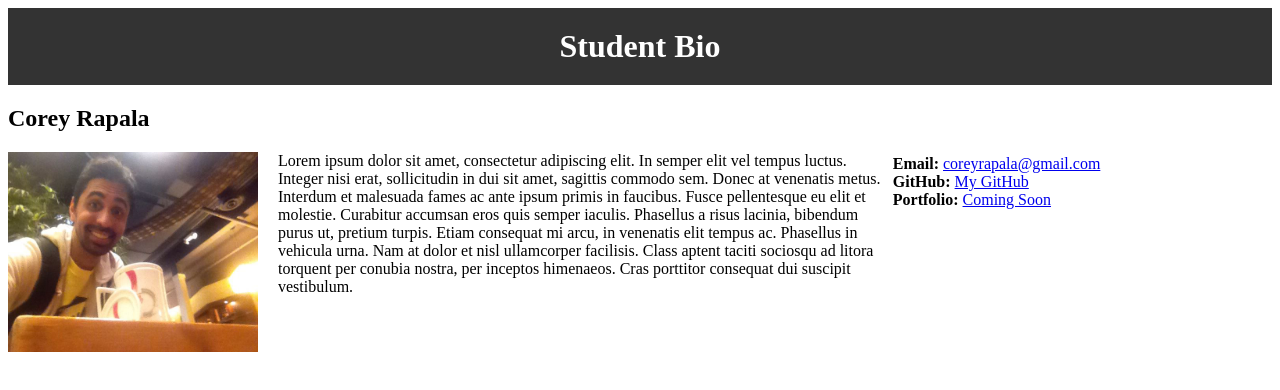
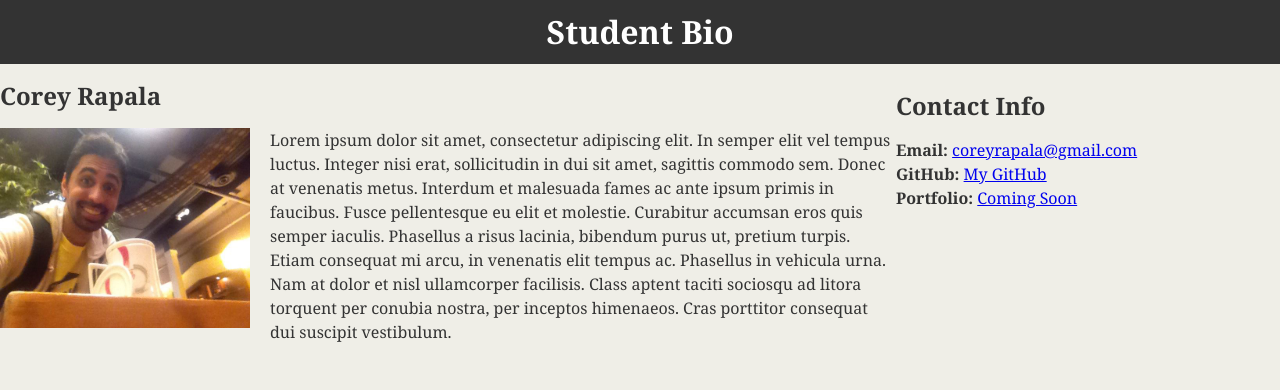
Before and after one commit to crudd03/improved-fortnight, a plain HTML site: page index.html in a window 1280 px wide. Drawn offline with Linux system fonts and the light colour scheme.

Commit message:
further modifications

```diff
--- a/index.html
+++ b/index.html
@@ -24,6 +24,7 @@
 
     <section id="contact-info">
     <!-- Contact Info -->
+    <h2>Contact Info</h2>
     <!-- E-mail link -->
     <strong>Email: </strong><a href="mailto:coreyrapala@gmail.com">coreyrapala@gmail.com</a>
     <br>
--- a/style.css
+++ b/style.css
@@ -6,10 +6,20 @@ h1 {
     padding: 20px 0;
 }
 
+body {
+    padding: 0;
+    margin: 0;
+    font-family: Georgia, "Times New Roman", Times, serif;
+    font-size: 16px;
+    line-height: 150%;
+    color: #333;
+    background: #efeee7;
+  }
+
 #main-bio,
 #contact-info,
 #bio-image {
-  float: left;
+    float: left;
 }
 
 #main-bio {
@@ -17,12 +27,13 @@ h1 {
 
   }
 
-  #contact-info {
+#contact-info {
     width: 30%;
-    padding-top: 70px;
+    padding-top: 10px;
+    padding-left: 0px;
   }
 
-  #bio-image {
+#bio-image {
     width: 250px;
     height: 200px;
     margin-right: 20px;
```
